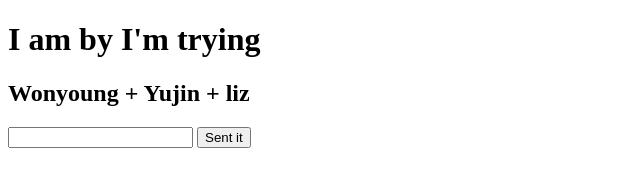
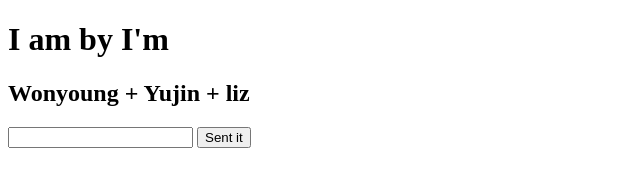
Before and after one commit to Isaaclkm/Dictionnary, a plain HTML site: page starter-code/index.html in a window 1280 px wide. Shown: the whole page, without its empty margins (0-640 px from the left). Drawn offline with Linux system fonts and the light colour scheme.

Commit message:
Added two more

```diff
--- a/starter-code/index.html
+++ b/starter-code/index.html
@@ -9,7 +9,7 @@
   <title>Frontend Mentor | Dictionary b app</title>
 </head>
 <body>
-    <h1>I am by I'm trying</h1>
+    <h1>I am by I'm </h1>
     <label for="text"></label>
     <h2>Wonyoung + Yujin + liz</h2>
     <input type="text" name="" id="">
```
